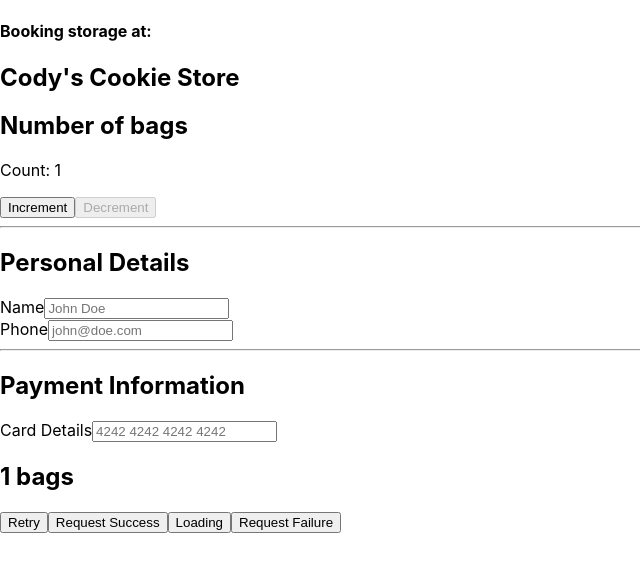
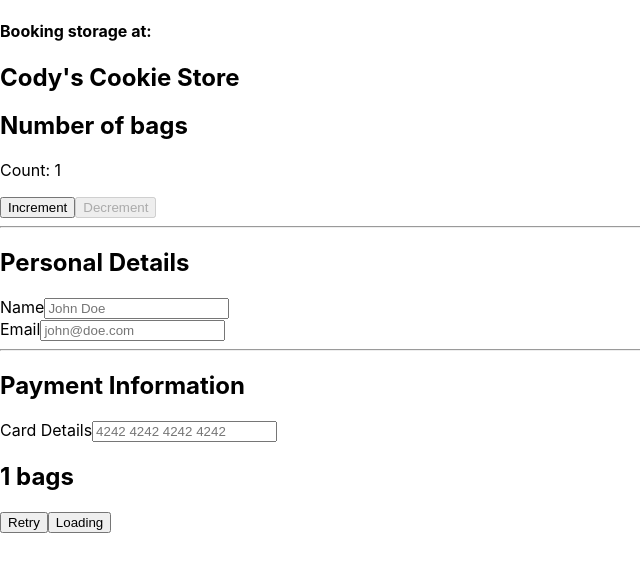
Before and after one commit to pedromartinho/bounce-fe, a React (Create React App) app: page / in a window 1280 px wide. Shown: the top 572 px of the page, without its empty margins (0-640 px from the left). Built offline with nearby package versions, Linux system fonts and the light colour scheme; no server answers.

Commit message:
start communication with the BE

```diff
--- a/src/pages/checkout.tsx
+++ b/src/pages/checkout.tsx
@@ -1,20 +1,32 @@
 import React, {useState} from 'react';
 import Counter from '../components/counter-input';
-import BlurMessage from '../components/loading';
+import BlurMessage from '../components/loading/loading';
 import TextInput from '../components/text-input';
+import { OrderService } from '../services/orders.service';
 
 function CheckoutPage() {
   const [success, setSuccess] = useState(false);
   const [loading, setLoading] = useState(false);
   const [failure, setFailure] = useState(false);
   const [name, setName] = useState("");
-  const [phone, setPhone] = useState("");
+  const [email, setEmail] = useState("");
   const [cardNumber, setCardNumber] = useState("");
   const [numberOfBags, setNumberOfBags] = useState(1);
 
   const handleSubmit = (e: React.FormEvent<HTMLFormElement>) => {
     e.preventDefault();
-    console.log({ name, phone, cardNumber });
+    const orderService = new OrderService();
+    setLoading(true);
+    orderService.create({
+      amount: numberOfBags,
+      unitPrice: 10, // TODO: Depend on the BE
+      name: name,
+      email,
+      cardNumber,
+    }).then(() => setSuccess(true))
+      .catch(() => setFailure(true))
+      .finally(() => setLoading(false));
+
   };
 
   if (!success){
@@ -27,21 +39,19 @@ function CheckoutPage() {
         <hr/>
         <h2>Personal Details</h2>
         <TextInput label='Name' placeholder='John Doe' onChange={setName} />
-        <TextInput label='Phone' placeholder='john@doe.com' onChange={setPhone}/>
+        <TextInput label='Email' placeholder='john@doe.com' onChange={setEmail}/>
         <hr/>
         <h2>Payment Information</h2>
         <TextInput label='Card Details' placeholder='4242 4242 4242 4242' onChange={setCardNumber}/>
         {failure && <h2 onClick={() => setFailure(false)}>Your booking has failed. Please try again.</h2>}
         <h2>{`${numberOfBags} bags`}</h2>
         <button type="submit">Retry</button>
-        <button onClick={() => setSuccess(true)}>Request Success</button>
         <button onClick={() => setLoading(true)}>Loading</button>
-        <button onClick={() => setFailure(true)}>Request Failure</button>
         {loading && <BlurMessage message="Loading..." />}
       </form>
-    )
+    );
   } else {
-    return <h1 onClick={() => setSuccess(false)}> Booking Placed! </h1>
+    return <h1 onClick={() => setSuccess(false)}> Booking Placed! </h1>;
   }
 }
 
```
